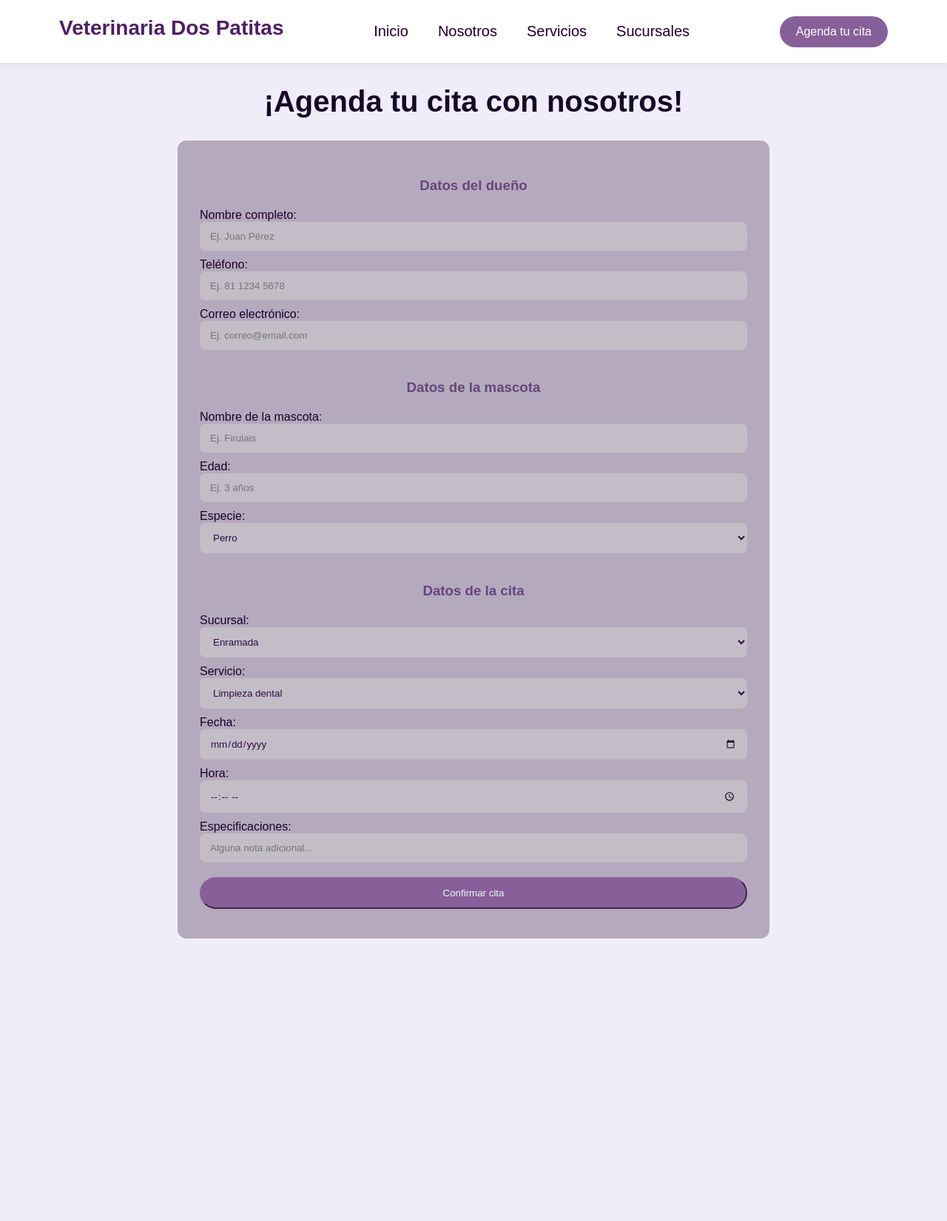
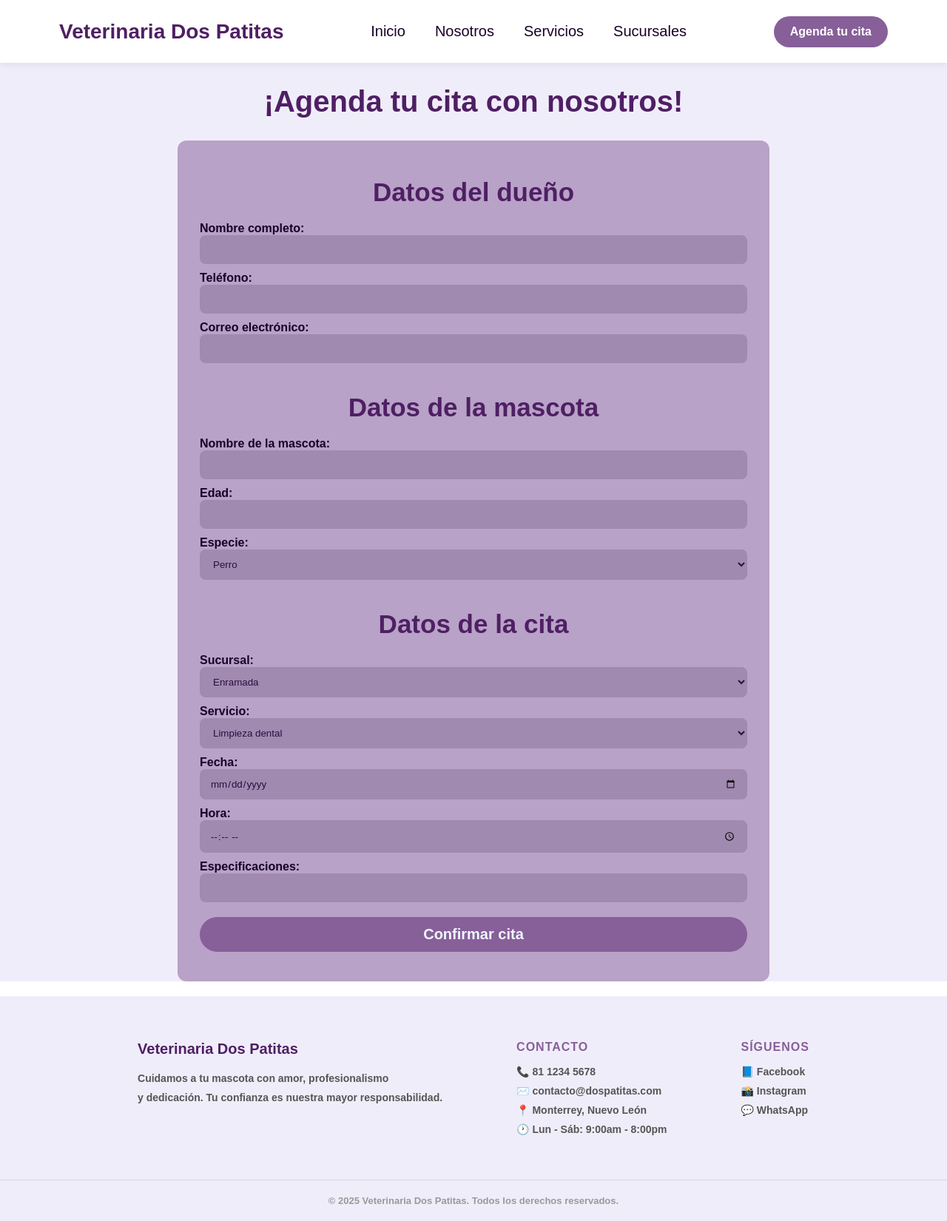
Before and after one commit to PIA-Desarollo-Web/PaginaWebVeterinaria, a Django app: page /agendar in a window 1280 px wide. Shown: the whole page at 74% size. Run offline with Django 5.2, Linux system fonts and the light colour scheme.

Commit message:
Se hicieron modificaciones a las clases de los estilos, se crearon mas archivos css y se actualizaron detalles del form

```diff
--- /dev/null
+++ b/website_vet/static/css/estilos.css
@@ -0,0 +1,140 @@
+* {
+    margin: 0;
+    padding: 0;
+    box-sizing: border-box;
+    font-family:sans-serif
+}
+
+html, body {
+    width: 100%;
+    height: 100%;
+    overflow-x: hidden;
+    background-color: #f0edfa;
+}
+
+header, main {
+    display: block;
+    width: 100%;
+}
+
+.navBar {
+    width: 100%;
+    height: 85px;
+    display: flex;
+    justify-content: space-between;
+    align-items: center;
+    padding: 0 80px;
+    background-color: white;
+    box-shadow: 0 2px 10px rgba(0,0,0,0.08);
+}
+
+.logo h1 {
+    color: #4f1f64;
+    font-size: 28px;
+}
+
+.links {
+    display: flex;
+    list-style: none;
+    gap: 40px;
+}
+
+.links a {
+    text-decoration: none;
+    color: #1b0125;
+    font-size: 20px;
+    font-weight: 500;
+    transition: 0.3s;
+}
+
+.links a:hover {
+    color: #391448;
+    font-weight: bold;
+}
+
+.botonCita {
+    text-decoration: none;
+    background-color: #875f99;
+    color: white;
+    padding: 12px 22px;
+    border-radius: 30px;
+    transition: 0.3s;
+}
+
+.botonCita:hover {
+    background-color: #74378e;
+    transform: translateY(-3px);
+}
+
+footer {
+    background-color: #f0edfa;
+    color: #1b0125;
+    width: 100%;
+}
+
+.footerCont {
+    display: flex;
+    justify-content: center;
+    align-items: flex-start;
+    gap: 100px;
+    padding: 60px 100px;
+}
+
+.footerVet {
+    flex: none;
+    width: auto;
+    max-width: 500px;
+}
+
+.footerVet h3 {
+    font-size: 20px;
+    color: #4f1f64;
+    margin-bottom: 16px;
+}
+
+.footerVet h4 {
+    font-size: 16px;
+    color: #875f99;
+    text-transform: uppercase;
+    letter-spacing: 1px;
+    margin-bottom: 16px;
+}
+
+.footerVet p {
+    font-size: 14px;
+    color: #555;
+    line-height: 1.8;
+}
+
+.footerVet ul {
+    list-style: none;
+    display: flex;
+    flex-direction: column;
+    gap: 10px;
+}
+
+.footerVet ul li {
+    font-size: 14px;
+    color: #555;
+}
+
+.footerVet ul li a {
+    text-decoration: none;
+    color: #555;
+    transition: 0.3s;
+}
+
+.footerVet ul li a:hover {
+    color: #4f1f64;
+}
+
+.footerFondo {
+    border-top: 1px solid rgba(0,0,0,0.1);
+    text-align: center;
+    padding: 20px;
+}
+
+.footerFondo p {
+    font-size: 13px;
+    color: #999;
+}
--- a/website_vet/static/css/estilosAgendar.css
+++ b/website_vet/static/css/estilosAgendar.css
@@ -4,6 +4,7 @@
 
 body {
     font-family: 'Times New Roman', Times, serif;
+    font-weight: bold;
 }
 
 h2 {
@@ -11,19 +12,20 @@ h2 {
     font-size: 40px;
     margin-bottom: 30px;
     margin-top: 30px;
-    color: rgb(22, 9, 39);
+    color: #4f1f64;
 
 }
 
-h3 {
-    color: #654679;
+.formCita h3 {
+    color: #4f1f64;
     margin-bottom: 20px;
     margin-top: 20px;
     text-align: center;
+    font-size: 35px;
 }
 
 form {
-    background: #b5aabd ;
+    background: #b8a2c7 ;
     border-radius: 12px;
     padding: 30px;
     width: 800px;
@@ -31,7 +33,7 @@ form {
 
 }
 
-div {
+.formCita div {
     display: flex;
     flex-direction: column;
     margin-bottom: 10px;
@@ -44,9 +46,9 @@ label {
 input, select {
     padding: 12px 14px;
     border-radius: 8px;
-    background: #c3bdc7;
+    background: #a08aaf;
     color: rgb(42, 14, 67);
-    border: #654679;
+    border: #a08aaf;
     outline: #3e2c49;
 }
 
@@ -61,16 +63,17 @@ input, select {
 
 button{
     background-color: #875f99;
-    border-color:#875f99 ;
+    border:#a08aaf ;
     color: white;
+    font-weight: bold;
+    font-size: 20px;
     padding: 12px 22px;
     border-radius: 30px;
     transition: 0.3s;
     color: aliceblue;
     box-shadow: black;
+
 }
-
-
 
 button:hover{
     background-color: #74378e;
@@ -78,7 +81,6 @@ button:hover{
     box-shadow: 0 12px 30px #875f999f;
 }
 
-/*ANIMAR*/
 .animar {
     opacity: 0;
     transform: translateY(40px);
@@ -89,3 +91,9 @@ button:hover{
     opacity: 1;
     transform: translateY(0);
 }
+
+aside {
+    width: 100%;
+    background-color: white;
+    padding: 10px 10px;
+}
--- a/website_vet/static/css/estilosNav.css
+++ /dev/null
@@ -1,69 +0,0 @@
-* {
-    margin: 0;
-    padding: 0;
-    box-sizing: border-box;
-    font-family: Arial, Helvetica, sans-serif;
-}
-
-html, body {
-    width: 100%;
-    height: 100%;
-    overflow-x: hidden;
-    background-color: #f0edfa;
-}
-
-
-header, main {
-    display: block;
-    width: 100%;
-}
-
-/* ── NAVBAR ── */
-.navbar {
-    width: 100%;
-    height: 85px;
-    display: flex;
-    justify-content: space-between;
-    align-items: center;
-    padding: 0 80px;
-    background-color: white;
-    box-shadow: 0 2px 10px rgba(0,0,0,0.08);
-}
-
-.logo h1 {
-    color: #4f1f64;
-    font-size: 28px;
-}
-
-.nav-links {
-    display: flex;
-    list-style: none;
-    gap: 40px;
-}
-
-.nav-links a {
-    text-decoration: none;
-    color: #1b0125;
-    font-size: 20px;
-    font-weight: 500;
-    transition: 0.3s;
-}
-
-.nav-links a:hover {
-    color: #391448;
-    font-weight: bold;
-}
-
-.btn-nav {
-    text-decoration: none;
-    background-color: #875f99;
-    color: white;
-    padding: 12px 22px;
-    border-radius: 30px;
-    transition: 0.3s;
-}
-
-.btn-nav:hover {
-    background-color: #74378e;
-    transform: translateY(-3px);
-}
--- a/website_vet/static/scroll.js
+++ b/website_vet/static/scroll.js
@@ -1,16 +1,13 @@
-const observer = new IntersectionObserver((entries) => {
-    entries.forEach((entry, index) => {
-        if (entry.isIntersecting) {
-            // Retraso escalonado para que aparezcan uno por uno
+const vista = new IntersectionObserver((entradas) => {
+    entradas.forEach((entrar, index) => {
+        if (entrar.isIntersecting) {
             setTimeout(() => {
-                entry.target.classList.add('visible');
+                entrar.target.classList.add('visible');
             }, index * 100);
         }
     });
-}, {
-    threshold: 0.1 // Aparece cuando el 10% del elemento es visible
+})
+
+document.querySelectorAll('.animar').forEach(e => {
+    vista.observe(e);
 });
-
-document.querySelectorAll('.animar').forEach(el => {
-    observer.observe(el);
-});
--- a/website_vet/templates/agendarCita.html
+++ b/website_vet/templates/agendarCita.html
@@ -4,61 +4,61 @@
 <head>
     <meta charset="UTF-8">
     <meta name="viewport" content="width=device-width, initial-scale=1.0">
-    <title>Agendar Cita - Veterinaria Dos Patitas</title>
+    <title>Veterinaria Dos Patitas-Agendar Cita</title>
     <link rel="stylesheet" href="{% static 'css/estilosAgendar.css' %}">
-    <link rel="stylesheet" href="{% static 'css/estilosNav.css' %}">
+    <link rel="stylesheet" href="{% static 'css/estilos.css' %}">
 </head>
 <body>
 
     <header>
-        <nav class="navbar">
+        <nav class="navBar">
             <div class="logo">
                 <h1>Veterinaria Dos Patitas</h1>
             </div>
-            <ul class="nav-links">
+            <ul class="links">
                 <li><a href="{% url 'inicio' %}">Inicio</a></li>
                 <li><a href="{% url 'nosotros' %}">Nosotros</a></li>
                 <li><a href="{% url 'servicios' %}">Servicios</a></li>
                 <li><a href="{% url 'sucursales' %}">Sucursales</a></li>
             </ul>
-            <a href="{% url 'agendar' %}" class="btn-nav">Agenda tu cita</a>
+            <a href="{% url 'agendar' %}" class="botonCita">Agenda tu cita</a>
         </nav>
     </header>
 
     <main>
-        <div class="agendar-container">
+        <div class="agendar">
 
             <h2 class="animar">¡Agenda tu cita con nosotros!</h2>
 
-            <form action="" class="form-cita">
+            <form action="formCita" class="formCita">
 
-                <div class="form-seccion animar">
+                <div class="dueño animar">
                     <h3>Datos del dueño</h3>
-                    <div class="form-grupo">
+                    <div class="formDueño">
                         <label for="nombre">Nombre completo:</label>
-                        <input type="text" name="nombre" id="nombre" placeholder="Ej. Juan Pérez">
+                        <input type="text" name="nombre" id="nombre">
                     </div>
-                    <div class="form-grupo">
+                    <div class="formDueño">
                         <label for="telefono">Teléfono:</label>
-                        <input type="text" name="telefono" id="telefono" placeholder="Ej. 81 1234 5678">
+                        <input type="text" name="telefono" id="telefono">
                     </div>
-                    <div class="form-grupo">
+                    <div class="formDueño">
                         <label for="correo">Correo electrónico:</label>
-                        <input type="email" name="correo" id="correo" placeholder="Ej. correo@email.com">
+                        <input type="email" name="correo" id="correo">
                     </div>
                 </div>
 
-                <div class="form-seccion animar">
+                <div class="mascota animar">
                     <h3>Datos de la mascota</h3>
-                    <div class="form-grupo">
+                    <div class="formMascota">
                         <label for="mascota">Nombre de la mascota:</label>
-                        <input type="text" name="mascota" id="mascota" placeholder="Ej. Firulais">
+                        <input type="text" name="mascota" id="mascota">
                     </div>
-                    <div class="form-grupo">
+                    <div class="formMascota">
                         <label for="edad">Edad:</label>
-                        <input type="text" name="edad" id="edad" placeholder="Ej. 3 años">
+                        <input type="text" name="edad" id="edad">
                     </div>
-                    <div class="form-grupo">
+                    <div class="formMascota">
                         <label for="especie">Especie:</label>
                         <select name="especie" id="especie">
                             <option value="perro">Perro</option>
@@ -67,16 +67,16 @@
                     </div>
                 </div>
 
-                <div class="form-seccion animar">
+                <div class="cita animar">
                     <h3>Datos de la cita</h3>
-                    <div class="form-grupo">
+                    <div class="formCita">
                         <label for="sucursal">Sucursal:</label>
                         <select name="sucursal" id="sucursal">
                             <option value="enramada">Enramada</option>
                             <option value="sanFernando">San Fernando</option>
                         </select>
                     </div>
-                    <div class="form-grupo">
+                    <div class="formCita">
                         <label for="servicio">Servicio:</label>
                         <select name="servicio" id="servicio">
                             <option value="limpieza">Limpieza dental</option>
@@ -88,22 +88,22 @@
                             <option value="general">Consulta general</option>
                         </select>
                     </div>
-                    <div class="form-grupo">
+                    <div class="formCita">
                         <label for="fecha">Fecha:</label>
                         <input type="date" name="fecha" id="fecha">
                     </div>
-                    <div class="form-grupo">
+                    <div class="formCita">
                         <label for="hora">Hora:</label>
                         <input type="time" name="hora" id="hora">
                     </div>
-                    <div class="form-grupo">
+                    <div class="formCita">
                         <label for="nota">Especificaciones:</label>
-                        <input type="text" name="nota" id="nota" placeholder="Alguna nota adicional...">
+                        <input type="text" name="nota" id="nota" >
                     </div>
                 </div>
 
                 <div class="animar">
-                    <button type="submit" class="btn-confirmar">Confirmar cita</button>
+                    <button type="submit" class="botonConfirmar">Confirmar cita</button>
                 </div>
 
             </form>
@@ -111,7 +111,39 @@
     </main>
 
     <aside></aside>
-    <footer></footer>
+    <footer>
+        <div class="footerCont">
+
+            <div class="footerVet animar">
+                <h3>Veterinaria Dos Patitas</h3>
+                <p>Cuidamos a tu mascota con amor, profesionalismo <br> y dedicación. Tu confianza es nuestra mayor responsabilidad.</p>
+            </div>
+
+            <div class="footerVet animar">
+                <h4>Contacto</h4>
+                <ul>
+                    <li>📞 81 1234 5678</li>
+                    <li>✉️ contacto@dospatitas.com</li>
+                    <li>📍 Monterrey, Nuevo León</li>
+                    <li>🕐 Lun - Sáb: 9:00am - 8:00pm</li>
+                </ul>
+            </div>
+
+            <div class="footerVet animar">
+                <h4>Síguenos</h4>
+                <ul>
+                    <li><a href="#">📘 Facebook</a></li>
+                    <li><a href="#">📸 Instagram</a></li>
+                    <li><a href="#">💬 WhatsApp</a></li>
+                </ul>
+            </div>
+
+        </div>
+
+        <div class="footerFondo">
+            <p>© 2025 Veterinaria Dos Patitas. Todos los derechos reservados.</p>
+        </div>
+    </footer>
 
     <script src="{% static 'scroll.js' %}"></script>
 
```
Also changed, not shown: website_vet/static/css/estilosInicio.css (+28 -187 lines), website_vet/templates/inicio.html (+26 -26 lines), website_vet/templates/nosotros.html (+5 -5 lines), website_vet/templates/servicios.html (+5 -5 lines), website_vet/templates/sucursales.html (+5 -5 lines).
